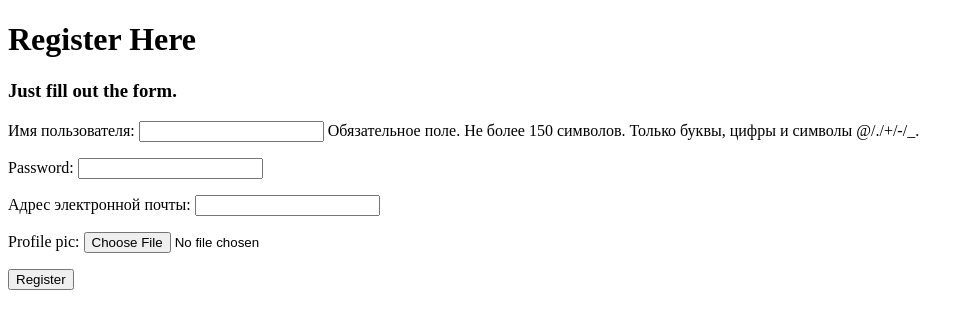
After one commit to danielkar/internetmarket, a Django app: page /register/ in a window 1280 px wide. The commit adds this page. Shown: the top 329 px of the page, without its empty margins (0-974 px from the left). Run offline with Django 3.2, Linux system fonts and the light colour scheme.

Commit message:
second commit

```diff
--- a/internetmarket/urls.py
+++ b/internetmarket/urls.py
@@ -17,10 +17,12 @@ from django.contrib import admin
 from django.urls import path, include
 from django.conf import settings
 from django.conf.urls.static import static
+from shop.views import user_logout
 
 urlpatterns = [
     path('admin/', admin.site.urls),
     path('', include('shop.urls', namespace='shop')),
+    path('logout/', user_logout, name='logout'),
 ]
 
 if settings.DEBUG:
--- a/shop/admin.py
+++ b/shop/admin.py
@@ -1,5 +1,5 @@
 from django.contrib import admin
-from .models import Category, Product
+from .models import Category, Product, UserProfileInfo
 
 # Register your models here.
 class CategoryAdmin(admin.ModelAdmin):
@@ -15,3 +15,5 @@ class ProductAdmin(admin.ModelAdmin):
 	prepopulated_fields = {'slug': ('name', )}
 
 admin.site.register(Product, ProductAdmin)
+
+admin.site.register(UserProfileInfo)
--- /dev/null
+++ b/shop/forms.py
@@ -0,0 +1,14 @@
+from django import forms
+from shop.models import UserProfileInfo
+from django.contrib.auth.models import User
+
+class UserForm(forms.ModelForm):
+	password = forms.CharField(widget=forms.PasswordInput())
+	class Meta():
+		model = User
+		fields = ('username', 'password', 'email')
+
+class UserProfileInfoForm(forms.ModelForm):
+	class Meta():
+		model = UserProfileInfo
+		fields = ('profile_pic', )
--- a/shop/models.py
+++ b/shop/models.py
@@ -39,5 +39,12 @@ class Product(models.Model):
 		return self.name
 
 	def get_absolute_url(self):
-		return reverse('shop:product_detail',
-						args=[self.id, self.slug])
+		return reverse('shop:product_detail', args=[self.id, self.slug])
+
+class UserProfileInfo(models.Model):
+	user = models.OneToOneField(User, on_delete=models.CASCADE)
+	portfolio_site = models.URLField(blank=True)
+	profile_pic = models.ImageField(upload_to='profile_pics', blank=True)
+
+	def __str__(self):
+		return self.user.username
--- a/shop/templates/registration/logged_out.html
+++ /dev/null
@@ -1,6 +0,0 @@
-{% extends "shop/base.html" %}
-
-{% block content %}
-  <p>Logged out!</p>
-  <a href="{% url 'login'%}">Click here to login again.</a>
-{% endblock %}
--- /dev/null
+++ b/shop/templates/registration/registration.html
@@ -0,0 +1,20 @@
+{% extends "shop/base.html" %}
+{% load static %}
+{% block content %}
+  <div>
+    <div>
+      {% if registered %}
+        <h1>Thank you for registering!</h1>
+      {% else %}
+        <h1>Register Here</h1>
+        <h3>Just fill out the form.</h3>
+        <form enctype="multipart/form-data" method="POST">
+          {% csrf_token %}
+          {{ user_form.as_p }}
+          {{ profile_form.as_p }}
+          <input type="submit" name="" value="Register">
+        </form>
+      {% endif %}
+    </div>
+  </div>
+{% endblock %}
--- a/shop/templates/shop/base.html
+++ b/shop/templates/shop/base.html
@@ -6,10 +6,22 @@
 	<title>{% block title %}Shop{% endblock %}</title>
 </head>
 <body>
+{% block content %}
 <div>
 	<h2>Dynamic content</h2>
 	<p><strong>Customers:</strong> {{ num_customers }}</p>
 	<p>You have visited this page {{ num_visits }}{% if num_visits == 1 %} time{% else %} times{% endif %}.</p>
+</div>
+<div>
+    <ul>
+          <li><a href="{% url 'admin:index' %}">Admin</a></li>
+          <li><a href="{% url 'shop:register' %}">Register</a></li>
+          {% if user.is_authenticated %}
+          	<li><a href="{% url 'logout' %}">Logout</a></li>
+          {% else %}
+          	<li><a href="{% url 'shop:user_login' %}">Login</a></li>
+          {% endif %}
+      </ul>
 </div>
 <div>
 	<a href="/">Shop</a>
@@ -18,9 +30,9 @@
 	<div>
 		Your cart is empty.
 	</div>
-<div>
-	{% block content %}
-	{% endblock %}
 </div>
+{% endblock %}
+{% block categories %}
+{% endblock %}
 </body>
 </html>
--- a/shop/templates/shop/product/list.html
+++ b/shop/templates/shop/product/list.html
@@ -3,13 +3,10 @@
 {% block title %}
 	{% if category %}{{ category.name }}{% else %}Products{% endif %}
 {% endblock %}
-{% block content %}
+{% block categories %}
 	<div>
 		<h3>Categories</h3>
 		<ul>
-			<li>
-				<a href="{{ c.get_absolute_url }}">{{ c.name }}</a>
-			</li>
 			{% for c in categories %}
 				<li>
 					<a href="{{ c.get_absolute_url }}">{{ c.name }}</a>
--- a/shop/urls.py
+++ b/shop/urls.py
@@ -1,5 +1,5 @@
 from django.urls import path, include
-from .views import product_list, product_detail, login, logout_view
+from .views import product_list, product_detail, register, user_login, index
 
 app_name = 'shop'
 
@@ -8,6 +8,7 @@ urlpatterns = [
     path('product_list/<category_slug>', product_list, name='product_list_by_category'),
     path('<int:id>/<slug>', product_detail, name='product_detail'),
     path('accounts/', include('django.contrib.auth.urls')),
-    path('accounts/login/', login, name='login'),
-    path('accounts/logout/', logout_view, name='logout'),
+    path('register/', register, name='register'),
+    path('user_login/', user_login, name='user_login'),
+    path('index/', index, name='index'),
 ]
--- a/shop/views.py
+++ b/shop/views.py
@@ -1,7 +1,10 @@
 from django.shortcuts import render, get_object_or_404
 from .models import Category, Product, User
 from django.contrib.auth import authenticate, login, logout
-
+from shop.forms import UserForm,UserProfileInfoForm
+from django.http import HttpResponseRedirect, HttpResponse
+from django.urls import reverse
+from django.contrib.auth.decorators import login_required
 # Create your views here.
 
 def product_list(request, category_slug=None):
@@ -33,25 +36,60 @@ def product_detail(request, id, slug):
 	}
 	return render(request, 'shop/product/detail.html', context)
 
+def index(request):
+    return render(request,'shop/base.html')
 
-def login(request):
+@login_required
+def special(request):
+    return HttpResponse("You are logged in !")
+
+@login_required
+def user_logout(request):
+    logout(request)
+    return HttpResponseRedirect(reverse('base'))
+
+def register(request):
+    registered = False
     if request.method == 'POST':
-        form = AuthenticationForm(request.POST)
-        username = request.POST['username']
-        password = request.POST['password']
+        user_form = UserForm(data=request.POST)
+        profile_form = UserProfileInfoForm(data=request.POST)
+        print(user_form, profile_form)
+        if user_form.is_valid() and profile_form.is_valid():
+            user = user_form.save()
+            user.set_password(user.password)
+            user.save()
+            profile = profile_form.save(commit=False)
+            profile.user = user
+            if 'profile_pic' in request.FILES:
+                print('found it')
+                profile.profile_pic = request.FILES['profile_pic']
+            profile.save()
+            registered = True
+        else:
+            print(user_form.errors, profile_form.errors)
+    else:
+        user_form = UserForm()
+        profile_form = UserProfileInfoForm()
+    return render(request,'registration/registration.html', {
+        'user_form': user_form,
+        'profile_form': profile_form,
+        'registered': registered,
+    })
+
+def user_login(request):
+    if request.method == 'POST':
+        username = request.POST.get('username')
+        password = request.POST.get('password')
         user = authenticate(username=username, password=password)
-        if user is not None:
+        if user:
             if user.is_active:
-                auth_login(request, user)
-                return redirect('base')
+                login(request,user)
+                return HttpResponseRedirect(reverse('base'))
+            else:
+                return HttpResponse("Your account was inactive.")
         else:
-            messages.error(request,'username or password not correct')
-            return redirect('login')
+            print("Someone tried to login and failed.")
+            print("They used username: {} and password: {}".format(username,password))
+            return HttpResponse("Invalid login details given")
     else:
-        form = AuthenticationForm()
-    return render(request, 'shop/registration/login.html', {'form': form})
-
-def logout_view(request):
-    logout(request)
-    # Redirect to a success page.
-    return redirect('base')
+        return render(request, 'registration/login.html', {})
```
Also changed, not shown: internetmarket/settings.py (+5 -2 lines), shop/templates/registration/index.html (added, +13 -0 lines), shop/templates/registration/login.html (+13 -34 lines), shop/templates/registration/password_reset_form.html (deleted, +0 -12 lines), db.sqlite3, media/profile_pics/3051349_001.jpg (added), shop/templates/password_reset_form.html (deleted).
